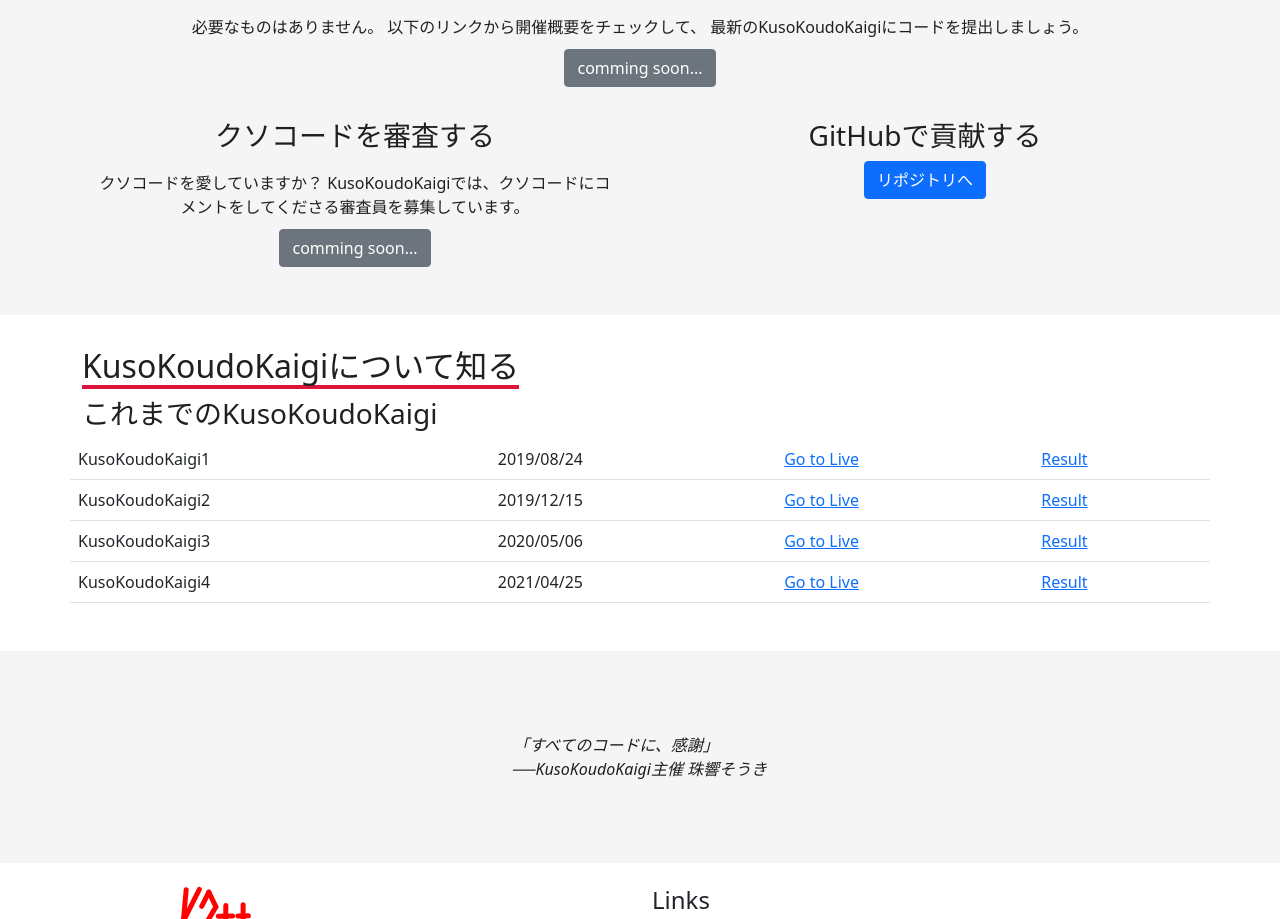
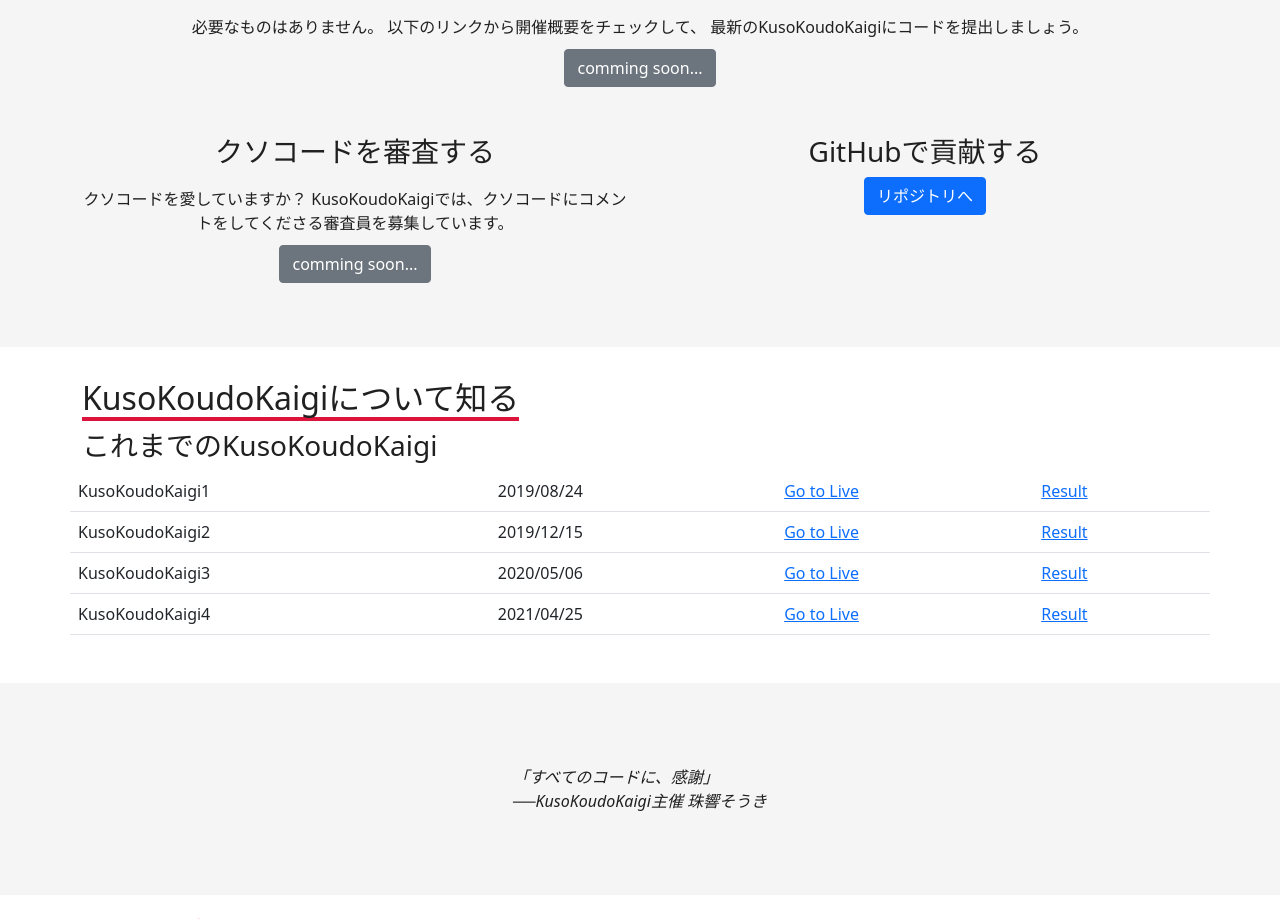
Before and after one commit to KusoKoudoKaigi/kusokoudokaigi-web, a Gatsby site in the folder site/: page / in a window 1280 px wide. Shown: the part 875-1794 px from the top of the page. Built offline with nearby package versions, Linux system fonts and the light colour scheme; Gatsby itself is replaced by a stand-in of ours.

Commit message:
余白の調整

```diff
--- a/site/src/style/sections/_join.scss
+++ b/site/src/style/sections/_join.scss
@@ -18,4 +18,8 @@
     .row {
         padding: 1rem 0;
     }
+
+    .col {
+        padding: 1rem 0;
+    }
 }
```
